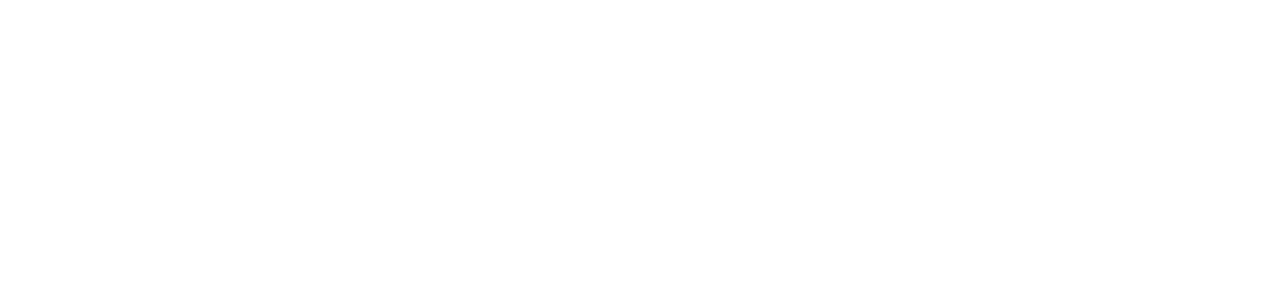
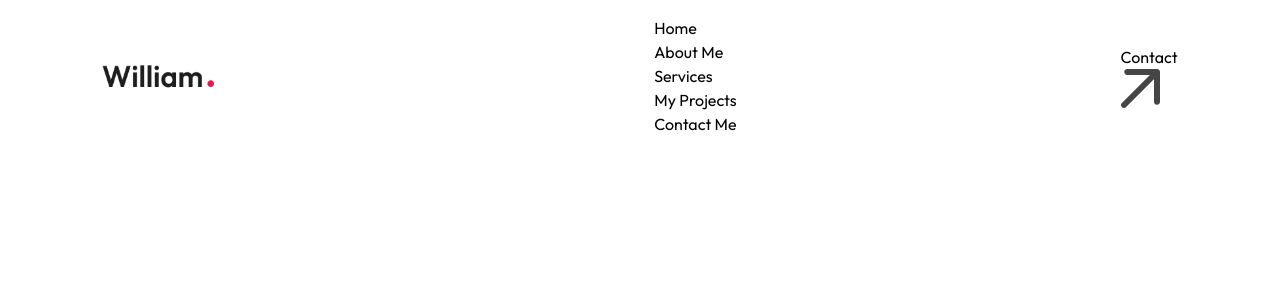
Before and after one commit to monaSuri/porfolio, a Next.js app: page / in a window 1280 px wide. Shown: the top 300 px of the page. Built offline with nearby package versions, Linux system fonts and the light colour scheme; a web font is replaced by a local one.

Commit message:
updated Navbar.jsx

```diff
--- a/app/components/Navbar.jsx
+++ b/app/components/Navbar.jsx
@@ -1,10 +1,27 @@
+import { assets } from '@/assets /assets'
+import Image from 'next/image'
 import React from 'react'
 
 const Navbar = () => {
   return (
-    <div>
-
-    </div>
+    <>
+      <nav className='w-full fixed px-5 lg:px-8 xl:px-[8%] py-4 flex justify-between items-center z-50'>
+        <a href=''>
+            <Image src={assets.logo} alt=' ' className='w-28
+            cursor-pointer mr-14'/>
+        </a>
+        <ul>
+            <li><a href="#top">Home</a></li>
+            <li><a href="#top">About Me</a></li>
+            <li><a href="#top">Services</a></li>
+            <li><a href="#top">My Projects</a></li>
+            <li><a href="#top">Contact Me</a></li>
+        </ul>
+        <div>
+            <a href="#contact">Contact <Image src={assets.arrow_icon} alt=" "className='W-3'/></a>
+        </div>
+      </nav>
+    </>
   )
 }
 
--- a/app/page.js
+++ b/app/page.js
@@ -1,7 +1,11 @@
+'use client'
+import Navbar from "./components/Navbar";
 
 
 export default function Home() {
   return (
-    <></>
+    <>
+    <Navbar />
+    </>
   );
 }
```
